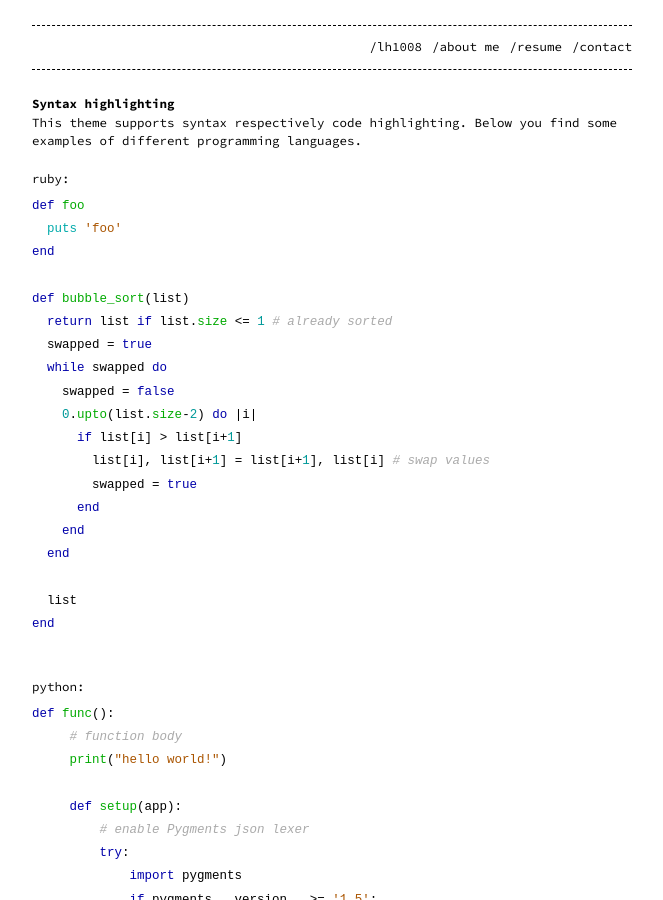
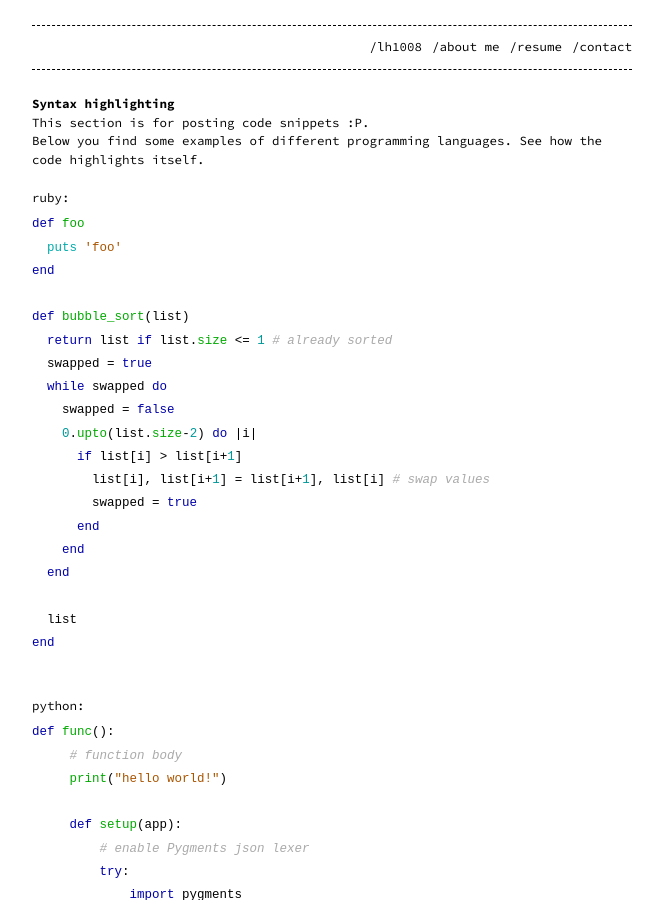
Before and after one commit to lh1008/lh1008.github.io, a Jekyll site: the page built from _posts/2019-11-06-syntax-highlighting.markdown, in a window 1280 px wide and 900 px high. Shown: the whole window, without its empty margins (308-971 px from the left). Built offline with Jekyll 4.4.1, drawn with Linux system fonts in a browser that asks for light colours.

```diff
--- a/_posts/2019-11-06-syntax-highlighting.markdown
+++ b/_posts/2019-11-06-syntax-highlighting.markdown
@@ -1,12 +1,15 @@
 ---
 layout: post
 title:  "Syntax highlighting"
-date:   2019-11-06 01:11:00 +0100
+date:   2020-08-05 16:26:00 +0100
 categories:
 ---
 
 # Syntax highlighting
-This theme supports syntax respectively code highlighting. Below you find some examples of different programming languages.
+
+This section is for posting code snippets :P.
+
+Below you find some examples of different programming languages. See how the code highlights itself.
 
 <br />ruby:
 {% highlight ruby %}
```
Also changed, not shown: _posts/2018-11-04-dear-morons.markdown (deleted, +0 -12 lines), _posts/2018-11-06-viva-la-vulva.markdown (deleted, +0 -12 lines), _posts/2020-07-23-rapscore.markdown (added, +13 -0 lines), _posts/2020-07-25-monero-jobs-bot.markdown (added, +14 -0 lines), _posts/2020-07-25-monerojobsbot.markdown (deleted, +0 -14 lines), _posts/2020-07-28-delicias-del-asfalto.markdown (added, +11 -0 lines), about.md (+1 -1 lines).
